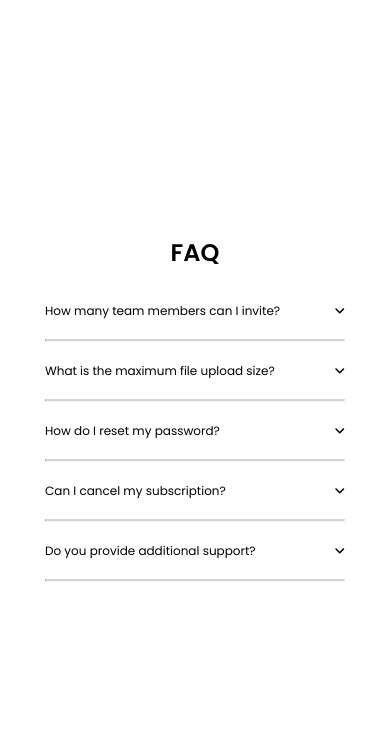
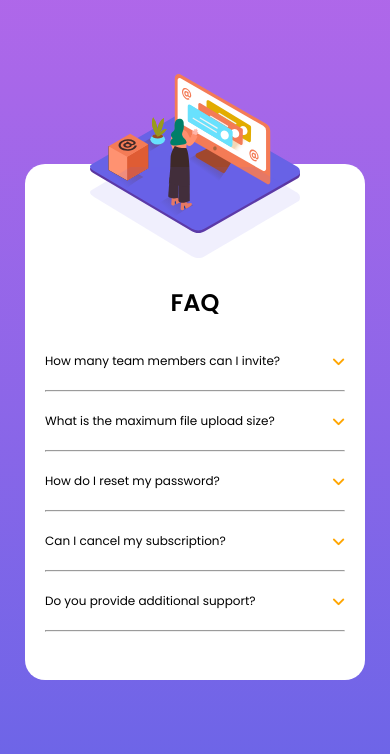
Before and after one commit to ocrearyy/faq-accordion-card-main, a website: page index.html in a window 390 px wide. Drawn offline with Linux system fonts and the light colour scheme.

Commit message:
added mobile styles

```diff
--- a/index.html
+++ b/index.html
@@ -20,6 +20,11 @@
   Chat and email support is available 24/7. Phone lines are open during normal business hours. -->
 
 <section id="faq-section">
+  <div id="mobile-image-div">
+    <img id="mobile-image" src="images/illustration-woman-online-mobile.svg" alt="illustration-woman-online-mobile">
+    <img id="mobile-image-shadow" src="images/bg-pattern-mobile.svg" alt="">
+  </div>
+
   <h1 id="main-text">FAQ</h1>
   <div class="faq-rows">
     <p>How many team members can I invite?</p>
--- a/style.css
+++ b/style.css
@@ -1,5 +1,8 @@
 body {
   font-family: 'Poppins', sans-serif;
+  background: linear-gradient(hsl(273, 75%, 66%), hsl(240, 73%, 65%));
+  background-repeat: no-repeat;
+  height: 100vh;
 }
 
 #faq-section {
@@ -28,3 +31,25 @@ body {
   align-items: center;
   justify-content: space-between;
 }
+
+.fa-angle-down {
+  color: orange;
+  font-size: 15px;
+}
+
+
+#mobile-image-div {
+ text-align: center;
+}
+
+#mobile-image {
+  max-width: 70%;
+  height: auto;
+  margin-top:-90px;
+}
+
+#mobile-image-shadow {
+  max-width: 70%;
+  height: auto;
+  margin-top:-90px;
+}
```
